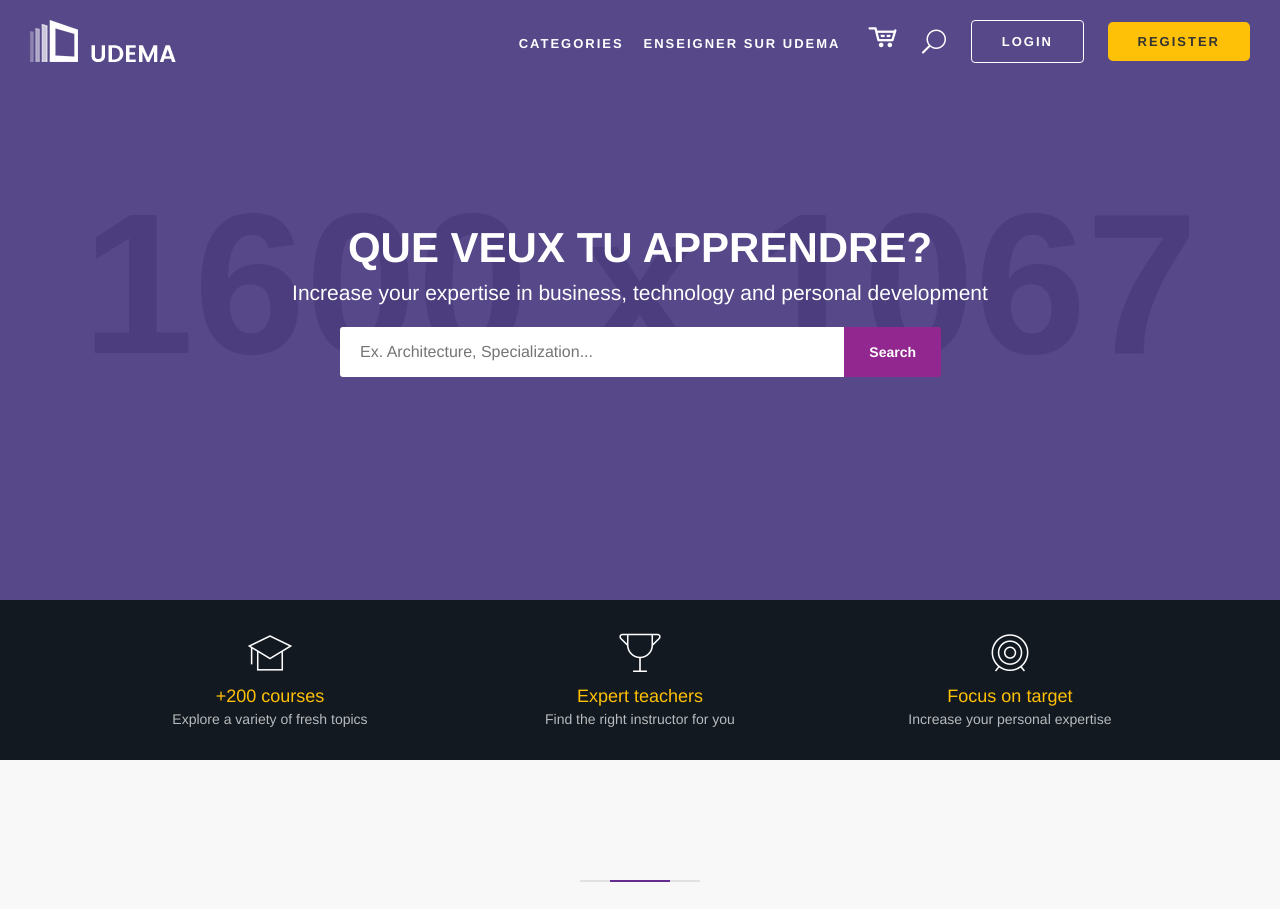
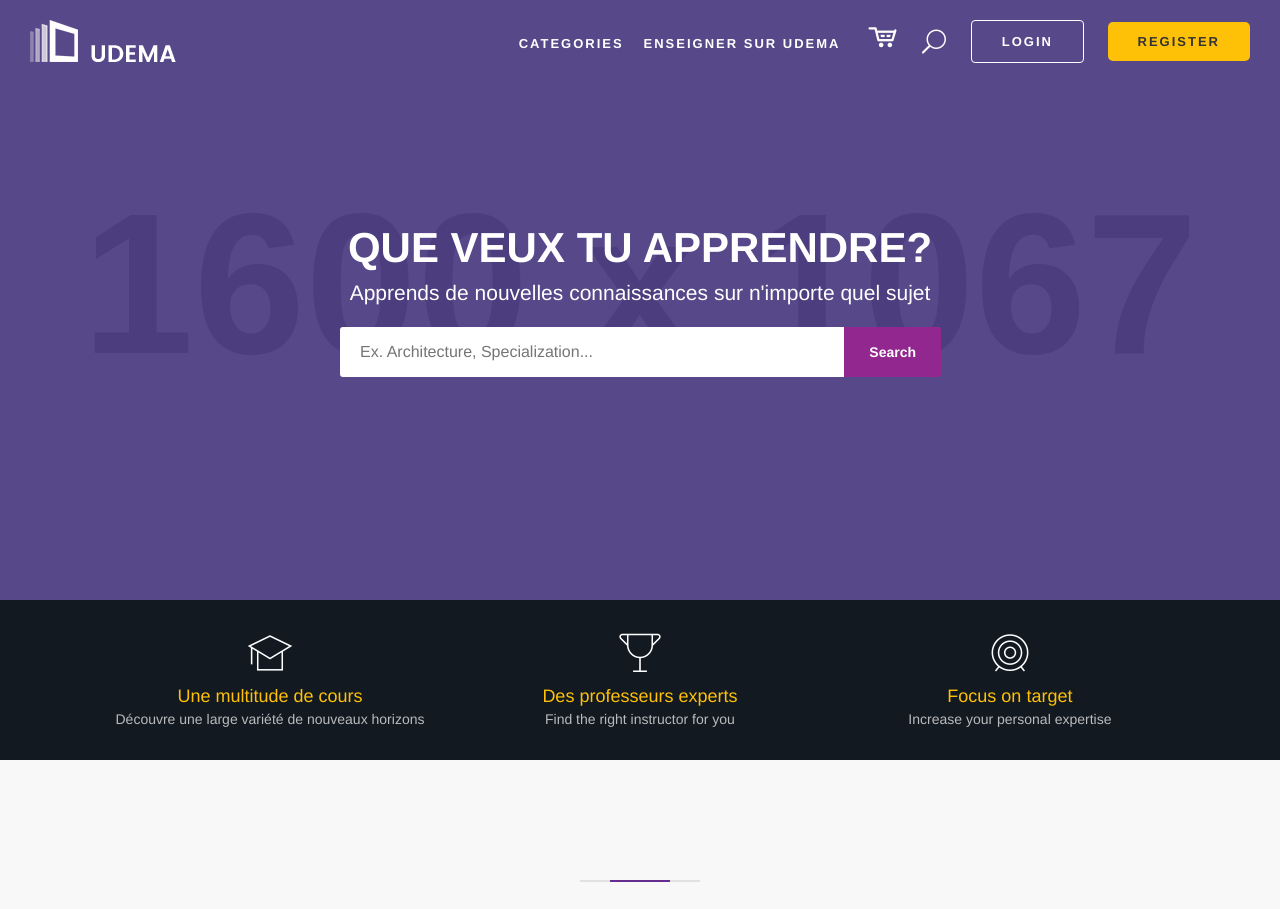
Before and after one commit to pierrecollinet/formations, a Django app: page / in a window 1280 px wide. Shown: the top 909 px of the page. Run offline with Django 3.2, Linux system fonts and the light colour scheme; grey boxes labelled with a size stand in for pictures from a placeholder-image service; some libraries are stand-ins or nearby versions.

Commit message:
Update welcome.html

```diff
--- a/src/formations/templates/welcome.html
+++ b/src/formations/templates/welcome.html
@@ -7,7 +7,7 @@
       <div class="wrapper">
         <div class="container">
           <h3>Que veux tu apprendre?</h3>
-          <p>Increase your expertise in business, technology and personal development</p>
+          <p>Apprends de nouvelles connaissances sur n'importe quel sujet</p>
           <form>
             <div id="custom-search-input">
               <div class="input-group">
@@ -25,10 +25,10 @@
       <div class="container">
         <ul>
           <li><i class="pe-7s-study"></i>
-            <h4>+200 courses</h4><span>Explore a variety of fresh topics</span>
+            <h4>Une multitude de cours</h4><span>Découvre une large variété de nouveaux horizons</span>
           </li>
           <li><i class="pe-7s-cup"></i>
-            <h4>Expert teachers</h4><span>Find the right instructor for you</span>
+            <h4>Des professeurs experts</h4><span>Find the right instructor for you</span>
           </li>
           <li><i class="pe-7s-target"></i>
             <h4>Focus on target</h4><span>Increase your personal expertise</span>
```
